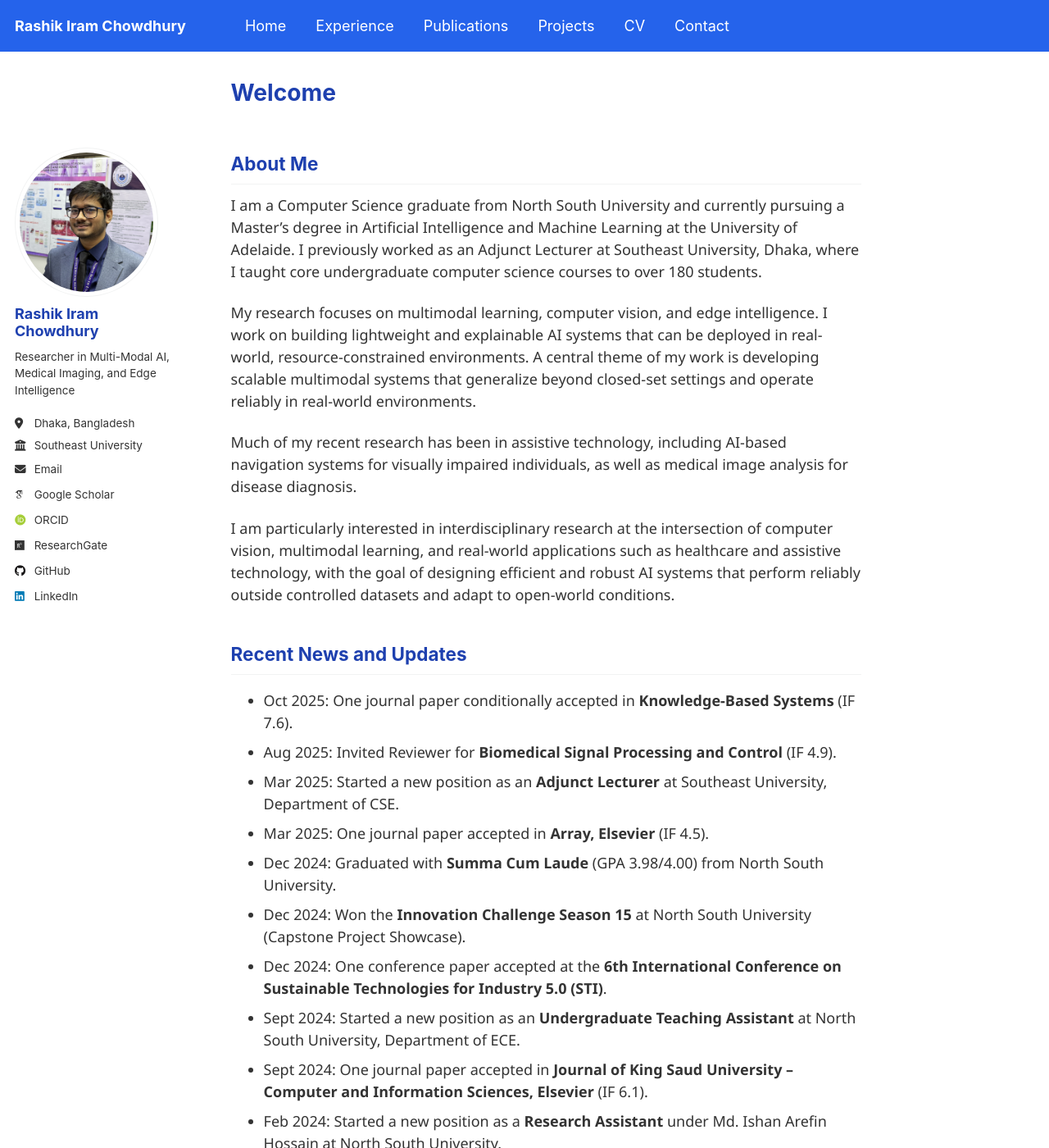
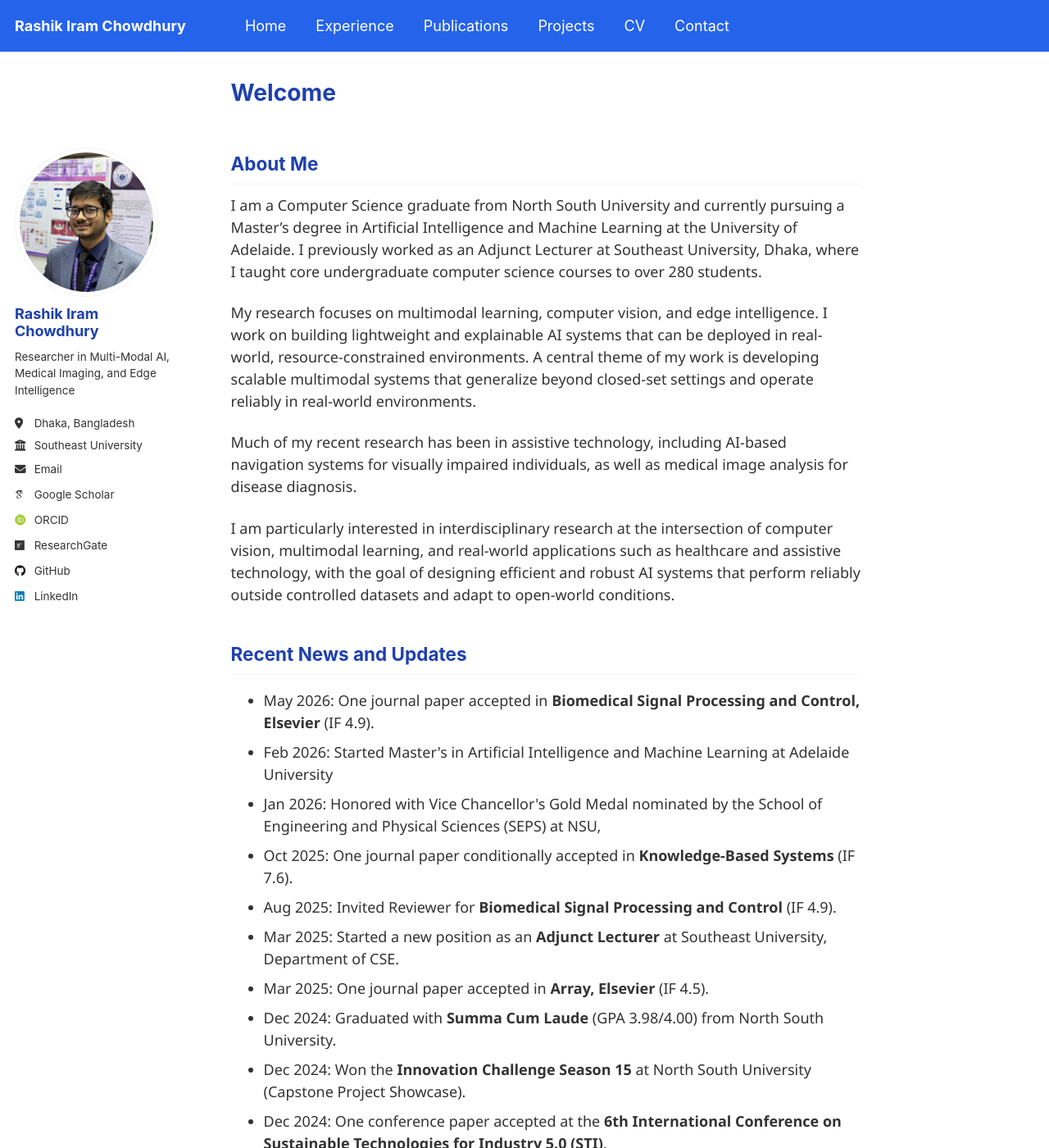
Before and after one commit to RashikIram/rashikiram.github.io, a Jekyll site: the page built from index.md, in a window 1280 px wide and 1400 px high. Shown: the whole window at 82% size. Built offline with Jekyll 4.4.1, drawn with Linux system fonts in a browser that asks for light colours; some web fonts are replaced.

Commit message:
Revise excerpt and add recent news updates
Updated the excerpt for clarity and corrected the number of students taught as an Adjunct Lecturer from 180 to 280. Added recent news and updates regarding academic achievements and milestones.

```diff
--- a/index.md
+++ b/index.md
@@ -1,7 +1,7 @@
 ---
 layout: single
 title: "Welcome"
-excerpt: "PhD Applicant in Computer Science | Multimodal AI, Computer Vision, and Efficient Deep Learning |Adelaide University"
+excerpt: "PhD Applicant in Computer Science | Multimodal AI, Computer Vision, and Efficient Deep Learning | Adelaide University"
 author_profile: true
 ---
 
@@ -10,7 +10,7 @@ author_profile: true
 <h2 class="exp-heading">About Me</h2>
 <div class="exp-card">
 <p>
-I am a Computer Science graduate from North South University and currently pursuing a Master’s degree in Artificial Intelligence and Machine Learning at the University of Adelaide. I previously worked as an Adjunct Lecturer at Southeast University, Dhaka, where I taught core undergraduate computer science courses to over 180 students.
+I am a Computer Science graduate from North South University and currently pursuing a Master’s degree in Artificial Intelligence and Machine Learning at the University of Adelaide. I previously worked as an Adjunct Lecturer at Southeast University, Dhaka, where I taught core undergraduate computer science courses to over 280 students.
 </p>
 
 <p>
@@ -29,6 +29,11 @@ I am particularly interested in interdisciplinary research at the intersection o
 <h2 class="exp-heading">Recent News and Updates</h2>
 <div class="exp-card">
   <ul>
+    <li>May 2026: One journal paper accepted in <strong>Biomedical Signal Processing and Control, Elsevier</strong> (IF 4.9).</li>
+
+    <li>Feb 2026: Started Master's in Artificial Intelligence and Machine Learning at Adelaide University</li>
+
+    <li>Jan 2026: Honored with Vice Chancellor's Gold Medal nominated by the School of Engineering and Physical Sciences (SEPS) at NSU,</li>
 
     <li>Oct 2025: One journal paper conditionally accepted in <strong>Knowledge-Based Systems</strong> (IF 7.6).</li>
 
```
